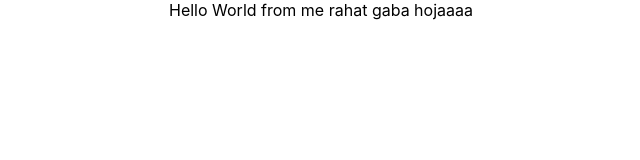
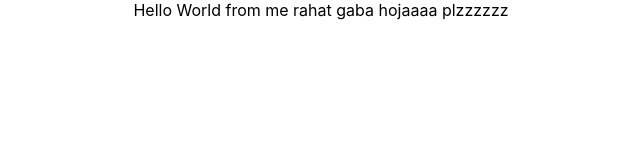
Before and after one commit to RahatGaba/boootcamp-react-app, a React (Create React App) app: page / in a window 1280 px wide. Shown: the top 160 px of the page, without its empty margins (319-959 px from the left). Built offline with nearby package versions, Linux system fonts and the light colour scheme.

Commit message:
Update App.js

```diff
--- a/src/App.js
+++ b/src/App.js
@@ -5,7 +5,7 @@ function App() {
   return (
     <div className="App">
 
-Hello World from me rahat gaba hojaaaa
+Hello World from me rahat gaba hojaaaa plzzzzzz
     </div>
   );
 }
```
